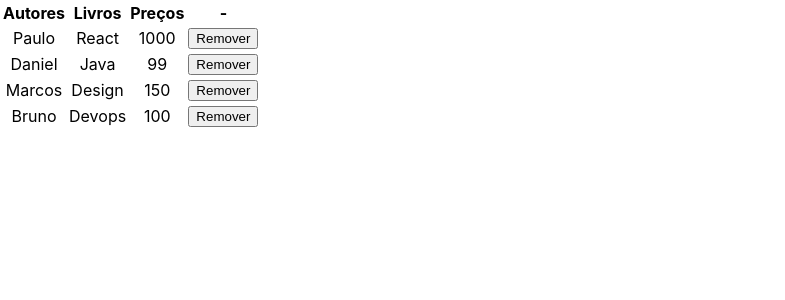
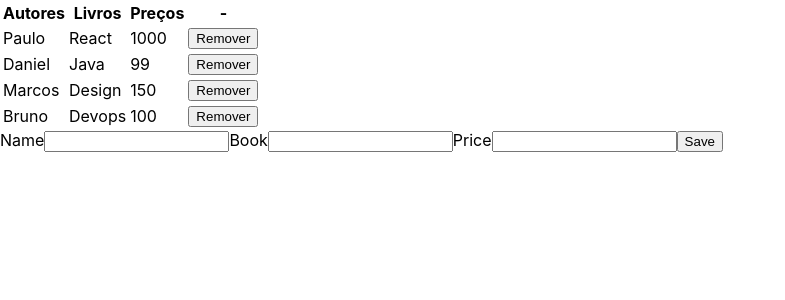
Before and after one commit to kevinaraujo/alura-react-course, a React (Create React App) app: page / in a window 1280 px wide. Shown: the top 300 px of the page, without its empty margins (0-785 px from the left). Built offline with nearby package versions, Linux system fonts and the light colour scheme.

Commit message:
Created form and added submit to list.

```diff
--- a/src/App.js
+++ b/src/App.js
@@ -1,6 +1,7 @@
-import React, { Component } from 'react';
+import React, { Component, Fragment } from 'react';
 import './App.css';
 import Tabela from './Tabela';
+import Form from './Form';
 
 class App extends Component {
   state = {
@@ -45,11 +46,18 @@ class App extends Component {
     });
   }
 
+  saveListener = author => {
+    this.setState({
+      authors: [...this.state.authors, author]
+    });
+  }
+
   render() {
     return (
-      <div className="App">
-        <Tabela authors={this.state.authors} removeAuthor = {this.removeAuthor} />
-      </div>
+      <Fragment>
+        <Tabela authors={this.state.authors} removeAuthor={this.removeAuthor} />
+        <Form saveListener={this.saveListener}/>
+      </Fragment>
     );
   }
 }
--- /dev/null
+++ b/src/Form.js
@@ -0,0 +1,55 @@
+import React, { Component } from 'react';
+
+class Form extends Component {
+
+    constructor(props) {
+        super(props)
+
+        this.initialState = {
+            name: '',
+            book: '',
+            price: '',
+        }
+
+        this.state = this.initialState;
+    }
+
+    inputListener = event => {
+        const { name, value } = event.target;
+
+        this.setState({
+            [name] : value
+        });
+    }
+
+    formSubmit = () => {
+        this.props.saveListener(this.state);
+
+        this.setState(this.initialState);
+    }
+
+    render() {
+
+        const { name, book, price } = this.state;
+
+        return (
+            <form>
+                <label htmlFor="name">Name</label>
+                <input id="name" type="text" name="name" value={name}
+                onChange={this.inputListener}/>
+
+                <label htmlFor="book">Book</label>
+                <input id="book" type="text" name="book" value={book}
+                onChange={this.inputListener}/>
+
+                <label htmlFor="price">Price</label>
+                <input id="price" type="text" name="price" value={price}
+                onChange={this.inputListener}/>
+
+                <button type="button" onClick={this.formSubmit}>Save</button>
+            </form>
+        )
+    }
+}
+
+export default Form;
```
